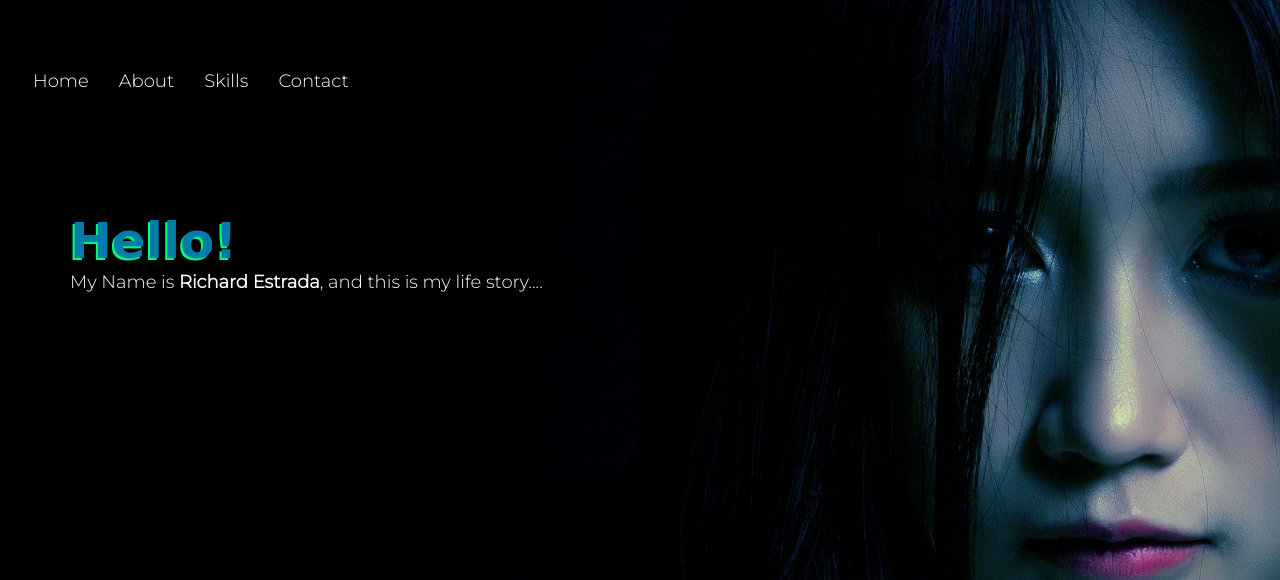
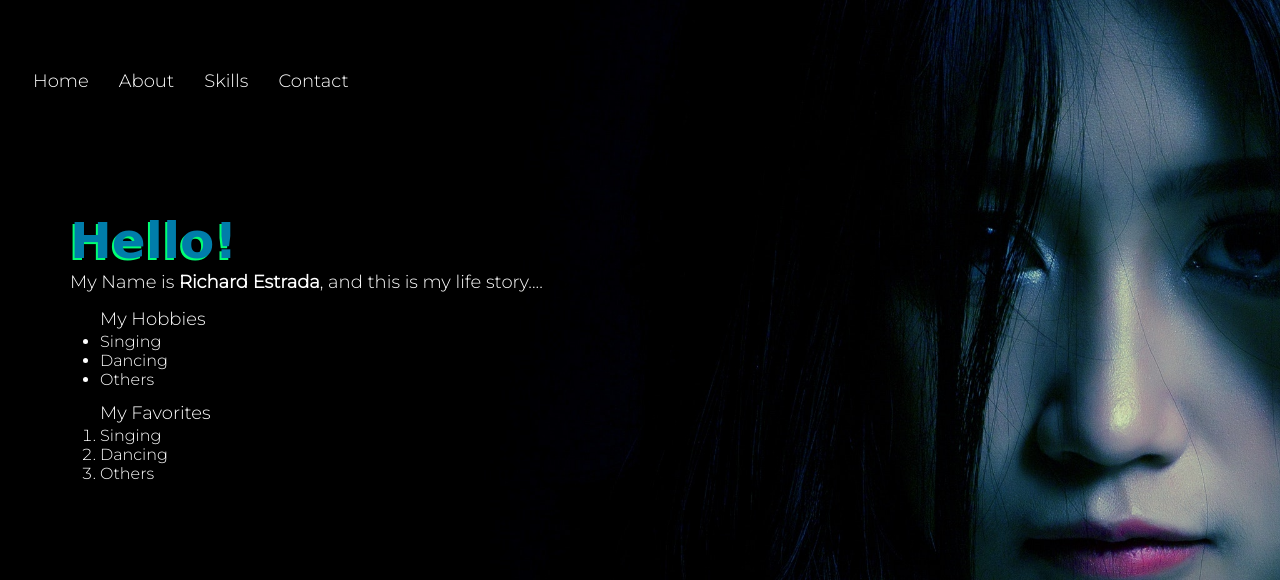
Before and after one commit to estradarichard19950404/estradarichard19950404.github.io, a plain HTML site: page index.html in a window 1280 px wide. Shown: the top 580 px of the page. Drawn offline with nearby package versions, Linux system fonts and the light colour scheme; a web font is replaced by a local one.

Commit message:
Updated header

```diff
--- a/assets/css/style.css
+++ b/assets/css/style.css
@@ -221,3 +221,7 @@ footer h3 {
 span.copyright {
     margin-top: 20px;
 }
+ul, ol {
+    margin-left: 30px;
+    margin-top: 12px;
+}
--- a/index.html
+++ b/index.html
@@ -35,6 +35,18 @@
             <div class="container">
                 <h1>Hello!</h1>
                 <p>My Name is <strong>Richard Estrada</strong>, and this is my life story....</p>
+                <ul>
+                    <p>My Hobbies</p>
+                    <li>Singing</li>
+                    <li>Dancing</li>
+                    <li>Others</li>
+                </ul>
+                <ol>
+                    <p>My Favorites</p>
+                    <li>Singing</li>
+                    <li>Dancing</li>
+                    <li>Others</li>
+                </ol>
             </div>
         </section>
     </header>
```
